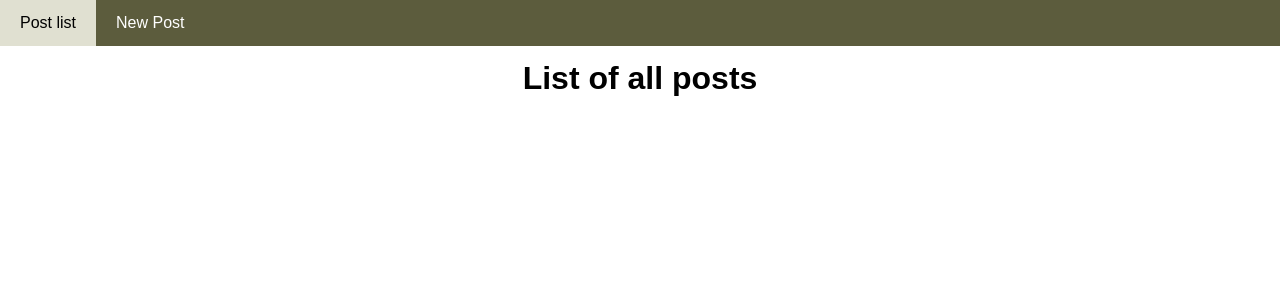
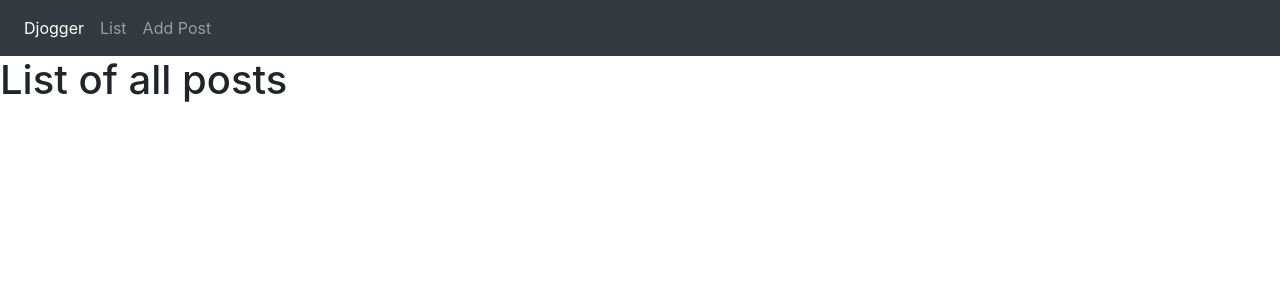
Before and after one commit to atokos/django-blog, a Django app: page /posts/ in a window 1280 px wide. Shown: the top 300 px of the page. Run offline with Django 3.2, Linux system fonts and the light colour scheme; data that the repository does not hold is empty; some libraries are stand-ins or nearby versions.

Commit message:
Added view for homepage & bootstrap

```diff
--- a/src/blog_project/urls.py
+++ b/src/blog_project/urls.py
@@ -16,8 +16,11 @@ Including another URLconf
 from django.contrib import admin
 from django.urls import path, include
 
+from .views import HomePageView
+
 
 urlpatterns = [
     path('admin/', admin.site.urls),
     path('posts/', include('posts.urls')),
+    path('', HomePageView.as_view(), name='homepage'),
 ]
--- /dev/null
+++ b/src/blog_project/views.py
@@ -0,0 +1,5 @@
+from django.views.generic import TemplateView
+
+
+class HomePageView(TemplateView):
+    template_name = 'home.html'
--- a/src/static/css/base.css
+++ b/src/static/css/base.css
@@ -3,6 +3,7 @@
     padding: 0;
     box-sizing: border-box;
     font-family: Arial, sans-serif;
+    text-decoration: none;
 }
 .navbar {
     overflow: hidden;
@@ -10,7 +11,6 @@
 }
 .navbar a {
     float: left;
-    display: block;
     color: white;
     text-align: center;
     padding: 14px 20px;
@@ -33,7 +33,7 @@
     grid-template-columns: 50% 50%;
 }
 .post-item {
-    padding: 0 20px 20px 20px;
+    padding: 5px 20px 20px 20px;
     margin: 20px;
     border: 1px black solid;
 }
--- a/src/templates/base.html
+++ b/src/templates/base.html
@@ -6,13 +6,22 @@
     <meta name="viewport" content="width=device-width, initial-scale=1, shrink-to-fit=no">
 
     <title>{% block title %}Django Blog{% endblock title %}</title>
-    <link href="{% static 'css/base.css' %}" rel="stylesheet">
+    <link rel="stylesheet" href="https://stackpath.bootstrapcdn.com/bootstrap/4.2.1/css/bootstrap.min.css" integrity="sha384-GJzZqFGwb1QTTN6wy59ffF1BuGJpLSa9DkKMp0DgiMDm4iYMj70gZWKYbI706tWS" crossorigin="anonymous">
+    <!--<link href="{% static 'css/base.css' %}" rel="stylesheet">-->
 </head>
-<body>
-<div class="navbar">
-    <a href="{% url 'posts-list' %}">Post list</a>
-    <a href="{% url 'posts-create' %}">New Post</a>
-</div>
+<nav class="navbar navbar-expand-sm navbar-dark bg-dark">
+    <ul class="navbar-nav">
+      <li class="nav-item active">
+        <a class="nav-link" href="{% url 'homepage' %}">Djogger</a>
+      </li>
+      <li class="nav-item">
+        <a class="nav-link" href="{% url 'posts-list' %}">List</a>
+      </li>
+      <li class="nav-item">
+        <a class="nav-link" href="{% url 'posts-create' %}">Add Post</a>
+      </li>
+    </ul>
+</nav>
 <div class="content">
     {% block content %}
     {% endblock %}
--- /dev/null
+++ b/src/templates/home.html
@@ -0,0 +1,6 @@
+{% extends 'base.html' %}
+
+{% block content %}
+    <h1>SHARE YOUR THOUGHTS</h1>
+
+{% endblock %}
```
